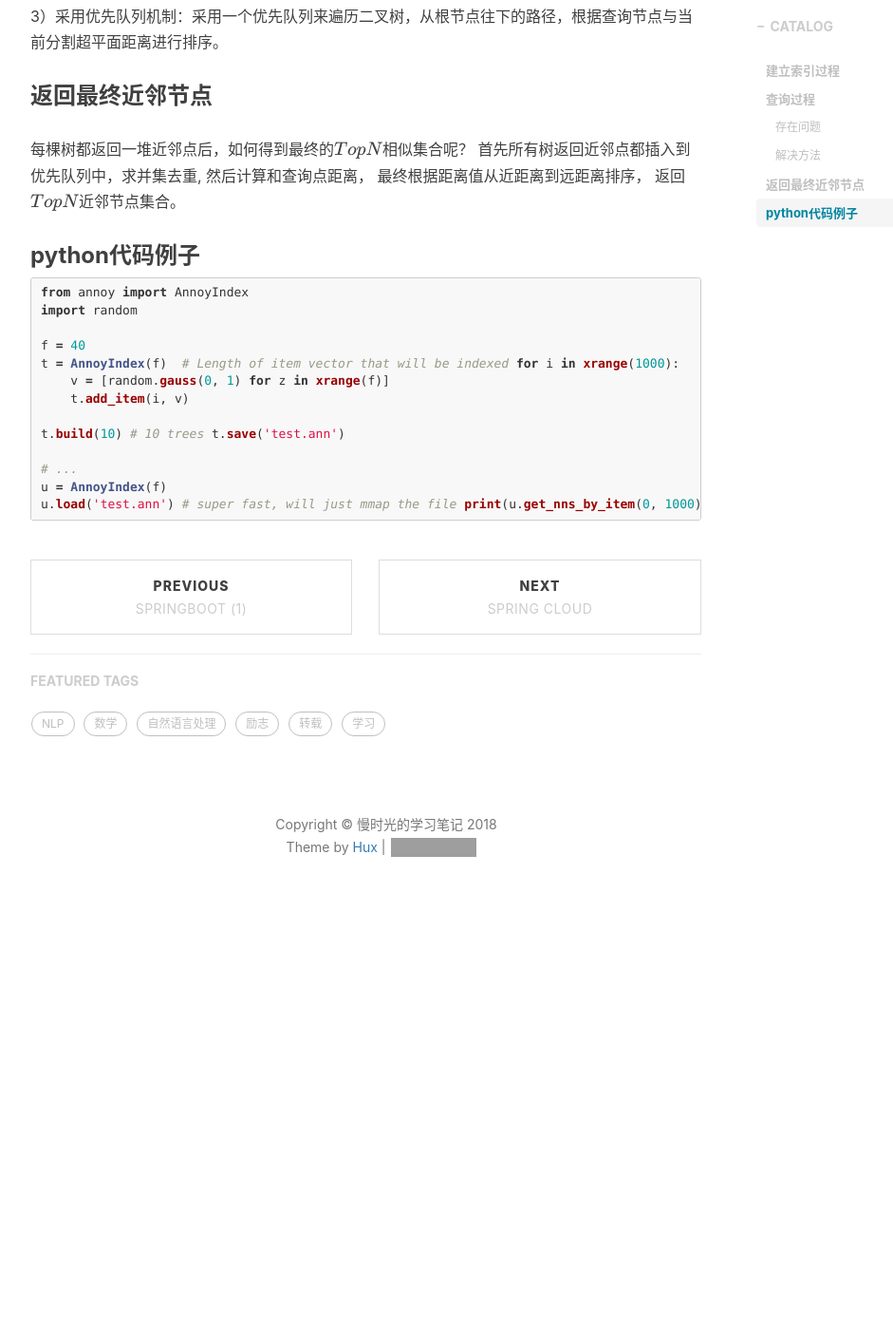
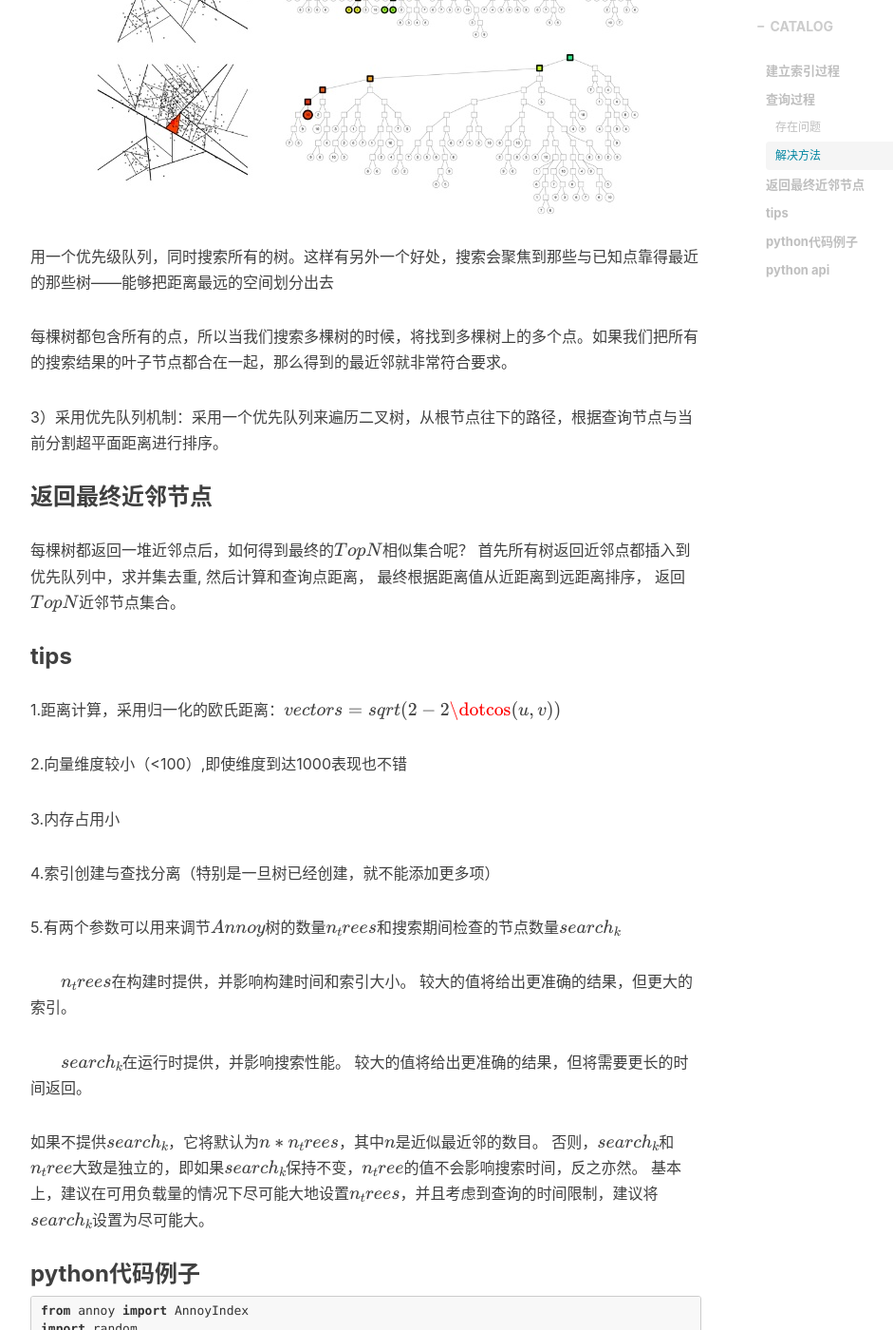
Before and after one commit to msg901216/msg901216.github.io, a Jekyll site: the page built from _posts/2018-09-07-annoy-learn.md, in a window 1280 px wide and 1400 px high, scrolled down 4025 px. Shown: the whole window at 95% size, without its empty margins (233-1174 px from the left). Built offline with Jekyll 4.4.1, drawn with Linux system fonts in a browser that asks for light colours; nearby versions of some CDN libraries; formulas are drawn with MathJax 3; comment, search, counter and statistics services are not loaded; before the commit the page ends 5021 px from its top, so only the background shows below that; some of the changed text lies outside the part shown; grey boxes are pictures that could not be loaded.

Commit message:
Update 2018-09-07-annoy-learn.md

````diff
--- a/_posts/2018-09-07-annoy-learn.md
+++ b/_posts/2018-09-07-annoy-learn.md
@@ -48,9 +48,19 @@
 
 ![示意图](/img/posts/annoy/01.png)
 
+如果一个划分的两边“靠得足够近”（量化方式在后面介绍），我们就两边都遍历。这样就不只是遍历一个节点的一边，我们将遍历更多的点。
+
+我们可以设置一个阈值，用来表示是否愿意搜索划分“错”的一遍。如果设置为0，我们将总是遍历“对”的一片。但是如果设置成0.5，就按照上面的搜索路径。
+
+这个技巧实际上是利用优先级队列，依据两边的最大距离。好处是我们能够设置比0大的阈值，逐渐增加搜索范围。
+
 2) 建立多棵二叉树树，构成一个森林，每个树建立机制都如上面所述那样。
 
 ![森林](/img/posts/annoy/tree.jpg)
+
+用一个优先级队列，同时搜索所有的树。这样有另外一个好处，搜索会聚焦到那些与已知点靠得最近的那些树——能够把距离最远的空间划分出去
+
+每棵树都包含所有的点，所以当我们搜索多棵树的时候，将找到多棵树上的多个点。如果我们把所有的搜索结果的叶子节点都合在一起，那么得到的最近邻就非常符合要求。
 
 3）采用优先队列机制：采用一个优先队列来遍历二叉树，从根节点往下的路径，根据查询节点与当前分割超平面距离进行排序。
 
@@ -59,6 +69,23 @@
 每棵树都返回一堆近邻点后，如何得到最终的$$TopN$$相似集合呢？
 首先所有树返回近邻点都插入到优先队列中，求并集去重, 然后计算和查询点距离， 最终根据距离值从近距离到远距离排序， 返回$$TopN$$近邻节点集合。
 
+### tips
+
+1.距离计算，采用归一化的欧氏距离：$$vectors = sqrt(2-2\dotcos(u, v))$$
+
+2.向量维度较小（<100）,即使维度到达1000表现也不错
+
+3.内存占用小
+
+4.索引创建与查找分离（特别是一旦树已经创建，就不能添加更多项）
+
+5.有两个参数可以用来调节$$Annoy$$树的数量$$n_trees$$和搜索期间检查的节点数量$$search_k$$
+
+　　$$n_trees$$在构建时提供，并影响构建时间和索引大小。 较大的值将给出更准确的结果，但更大的索引。
+
+　　$$search_k$$在运行时提供，并影响搜索性能。 较大的值将给出更准确的结果，但将需要更长的时间返回。
+
+如果不提供$$search_k$$，它将默认为$$n * n_trees$$，其中$$n$$是近似最近邻的数目。 否则，$$search_k$$和$$n_tree$$大致是独立的，即如果$$search_k$$保持不变，$$n_tree$$的值不会影响搜索时间，反之亦然。 基本上，建议在可用负载量的情况下尽可能大地设置$$n_trees$$，并且考虑到查询的时间限制，建议将$$search_k$$设置为尽可能大。
 
 ### python代码例子
 
@@ -81,3 +108,18 @@
 u.load('test.ann') # super fast, will just mmap the file
 print(u.get_nns_by_item(0, 1000)) # will find the 1000 nearest neighbors
 ```
+### python api
+
+```python
+AnnoyIndex(f, metric='angular') returns a new index that's read-write and stores vector of f dimensions. Metric can be either "angular" or "euclidean".
+a.add_item(i, v) adds item i (any nonnegative integer) with vector v. Note that it will allocate memory for max(i)+1 items.
+a.build(n_trees) builds a forest of n_trees trees. More trees gives higher precision when querying. After calling build, no more items can be added.
+a.save(fn) saves the index to disk.
+a.load(fn) loads (mmaps) an index from disk.
+a.unload() unloads.
+a.get_nns_by_item(i, n, search_k=-1, include_distances=False) returns the n closest items. During the query it will inspect up to search_k nodes which defaults to n_trees * n if not provided. search_k gives you a run-time tradeoff between better accuracy and speed. If you set include_distances to True, it will return a 2 element tuple with two lists in it: the second one containing all corresponding distances.
+a.get_nns_by_vector(v, n, search_k=-1, include_distances=False) same but query by vector v.
+a.get_item_vector(i) returns the vector for item i that was previously added.
+a.get_distance(i, j) returns the distance between items i and j. NOTE: this used to returned the squared distance, but has been changed as of Aug 2016.
+a.get_n_items() returns the number of items in the index.
+```
````
